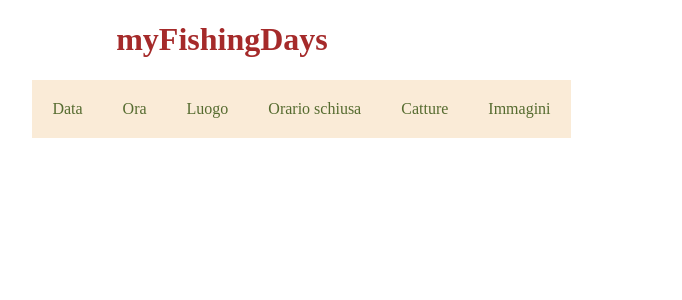
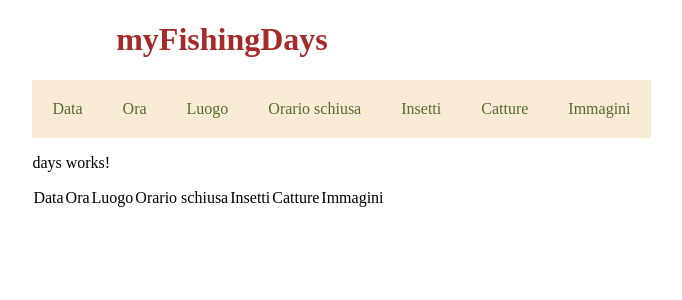
Before and after one commit to Profabiuls/myFishingDays, an Angular app: page / in a window 1280 px wide. Shown: the top 300 px of the page, without its empty margins (418-1100 px from the left). Built offline with nearby package versions, Linux system fonts and the light colour scheme.

Commit message:
modifiche da sistemare..

```diff
--- a/src/app/app.component.html
+++ b/src/app/app.component.html
@@ -5,7 +5,9 @@
     <td>Ora</td>
     <td>Luogo</td>
     <td>Orario schiusa</td>
+    <td>Insetti</td>
     <td>Catture</td>
     <td>Immagini</td>
   </tr>
+  <app-days></app-days>
 </div>
--- a/src/app/app.component.ts
+++ b/src/app/app.component.ts
@@ -1,4 +1,5 @@
 import { Component } from '@angular/core';
+import { DaysComponent } from './days/days.component';
 
 @Component({
   selector: 'app-root',
--- a/src/app/app.module.ts
+++ b/src/app/app.module.ts
@@ -2,10 +2,12 @@ import { NgModule } from '@angular/core';
 import { BrowserModule } from '@angular/platform-browser';
 
 import { AppComponent } from './app.component';
+import { DaysComponent } from './days/days.component';
 
 @NgModule({
   declarations: [
-    AppComponent
+    AppComponent,
+    DaysComponent
   ],
   imports: [
     BrowserModule
--- /dev/null
+++ b/src/app/days/days.component.html
@@ -0,0 +1,13 @@
+<p>days works!</p>
+<div>
+    <tr>
+        <td>Data</td>
+        <td>Ora</td>
+        <td>Luogo</td>
+        <td>Orario schiusa</td>
+        <td>Insetti</td>
+        <td>Catture</td>
+        <td>Immagini</td>
+      </tr>
+
+</div>
--- /dev/null
+++ b/src/app/days/days.component.ts
@@ -0,0 +1,24 @@
+import { Component, OnInit } from '@angular/core';
+
+
+@Component({
+  selector: 'app-days',
+  templateUrl: './days.component.html',
+  styleUrls: ['./days.component.css']
+})
+export class DaysComponent implements OnInit {
+    day: {
+      data: Date,
+      ora: number,
+      luogo: string;
+      orarioSchiusa: number;
+      insetti: string;
+      catture: number;
+      immagini: Blob;
+    };
+  constructor() { }
+
+  ngOnInit(): void {
+  }
+
+}
```
Also changed, not shown: src/app/days/days.component.css (added), 1 other file (tests, documents, lock files or other folders).
